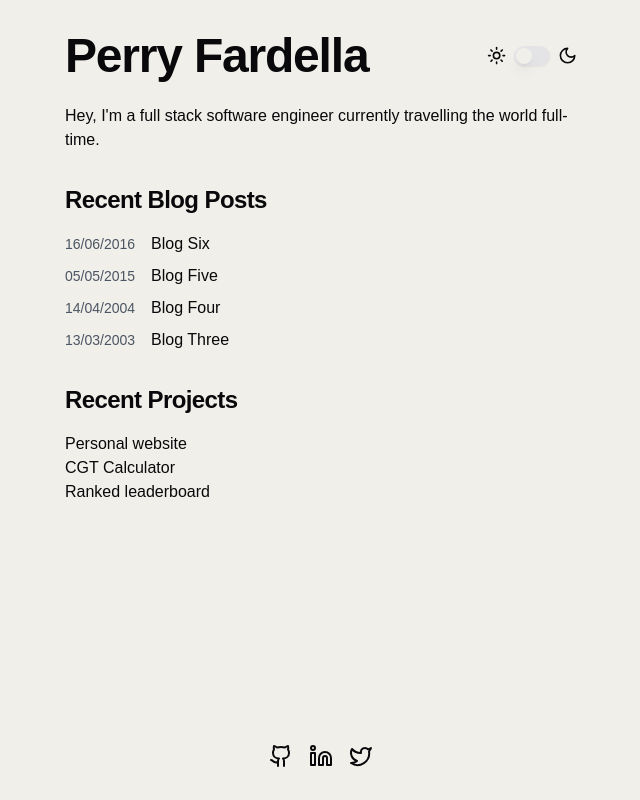
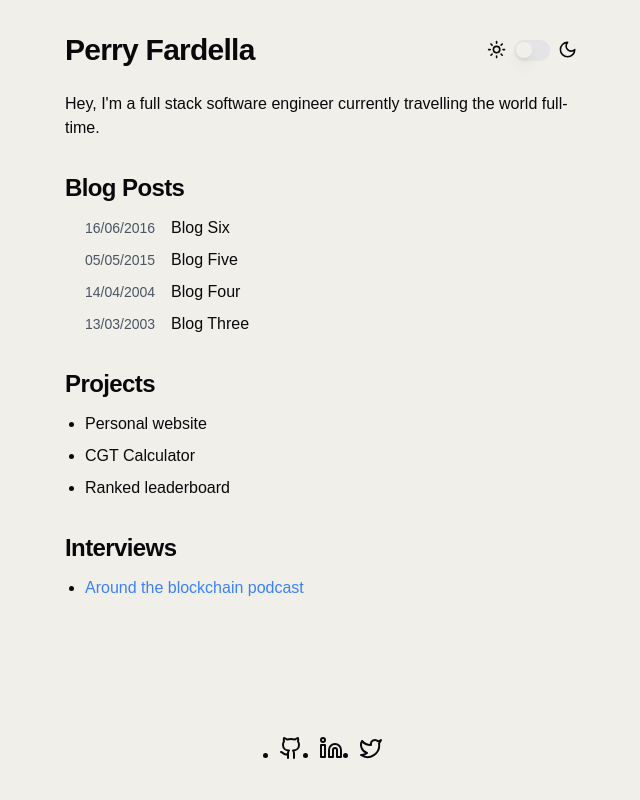
Before and after one commit to perryfardella/personal-website-v2, a Next.js app: page / in a window 1280 px wide. Shown: the whole page, without its empty margins (319-959 px from the left). Built offline with nearby package versions, Linux system fonts and the light colour scheme.

Commit message:
Yeeeehaw styling overhaul

```diff
--- a/app/components/RecentBlogPosts.tsx
+++ b/app/components/BlogPosts.tsx
@@ -33,12 +33,12 @@ async function getBlogPosts() {
     .slice(0, 4); // Only return the 4 most recent posts
 }
 
-export async function RecentBlogPosts() {
+export async function BlogPosts() {
   const posts = await getBlogPosts();
 
   return (
     <section>
-      <h2>Recent Blog Posts</h2>
+      <h2>Blog Posts</h2>
       <ul className="space-y-2 list-disc mt-2">
         {posts.map((post: any) => (
           <li key={post.slug} className="flex gap-4 items-center">
--- a/app/components/NavBar.tsx
+++ b/app/components/NavBar.tsx
@@ -22,15 +22,19 @@ export function NavBar() {
 
   return (
     <nav className="flex w-full mb-6 justify-between">
-      <ul className="flex gap-4">
-        {navLinks.map((link) => (
-          <li key={link.href} className={`hover:opacity-60 transition-opacity`}>
-            <Link href={link.href}>
-              <h1>{link.label}</h1>
-            </Link>
-          </li>
-        ))}
-      </ul>
+      {/* <ul className="flex gap-4"> */}
+      {navLinks.map((link) => (
+        // <li key={link.href} className={`hover:opacity-60 transition-opacity`}>
+        <Link
+          href={link.href}
+          key={link.href}
+          className="hover:opacity-60 transition-opacity"
+        >
+          <h1>{link.label}</h1>
+        </Link>
+        // </li>
+      ))}
+      {/* </ul> */}
       <ThemeToggle />
     </nav>
   );
--- a/app/components/RecentProjects.tsx
+++ b/app/components/Projects.tsx
@@ -1,7 +1,7 @@
-export const RecentProjects = () => {
+export const Projects = () => {
   return (
     <section>
-      <h2>Recent Projects</h2>
+      <h2>Projects</h2>
       <ul className="mt-2">
         <li>Personal website</li>
         <li>CGT Calculator</li>
--- a/app/globals.css
+++ b/app/globals.css
@@ -8,10 +8,10 @@ body {
 
 @layer base {
   h1 {
-    @apply scroll-m-20 text-3xl font-extrabold tracking-tight lg:text-5xl;
+    @apply scroll-m-20 text-3xl font-extrabold tracking-tight;
   }
   h2 {
-    @apply scroll-m-20 text-2xl font-semibold tracking-tight first:mt-0 pb-2;
+    @apply scroll-m-20 text-2xl mt-6 mb-3 font-semibold tracking-tight;
   }
   h3 {
     @apply scroll-m-20 text-xl font-semibold tracking-tight;
@@ -22,10 +22,14 @@ body {
   p {
   }
   ul {
+    @apply list-disc pl-5;
   }
   ol {
   }
   li {
+    @apply mb-2;
+  }
+  a {
   }
   blockquote {
     /* @apply mt-6 border-l-2 pl-6 italic; */
--- a/app/page.tsx
+++ b/app/page.tsx
@@ -1,5 +1,5 @@
-import { RecentBlogPosts } from "./components/RecentBlogPosts";
-import { RecentProjects } from "./components/RecentProjects";
+import { BlogPosts } from "./components/BlogPosts";
+import { Projects } from "./components/Projects";
 
 export default function Home() {
   return (
@@ -9,8 +9,23 @@ export default function Home() {
           Hey, I'm a full stack software engineer currently travelling the world
           full-time.
         </p>
-        <RecentBlogPosts />
-        <RecentProjects />
+        <BlogPosts />
+        <Projects />
+        <div>
+          <h2>Interviews</h2>
+          <ul>
+            <li>
+              <a
+                href="https://www.youtube.com/watch?v=u3n-TuMHPLE"
+                target="_blank"
+                rel="noopener noreferrer"
+                className="text-blue-500 hover:text-blue-700"
+              >
+                Around the blockchain podcast
+              </a>
+            </li>
+          </ul>
+        </div>
       </main>
     </div>
   );
```
